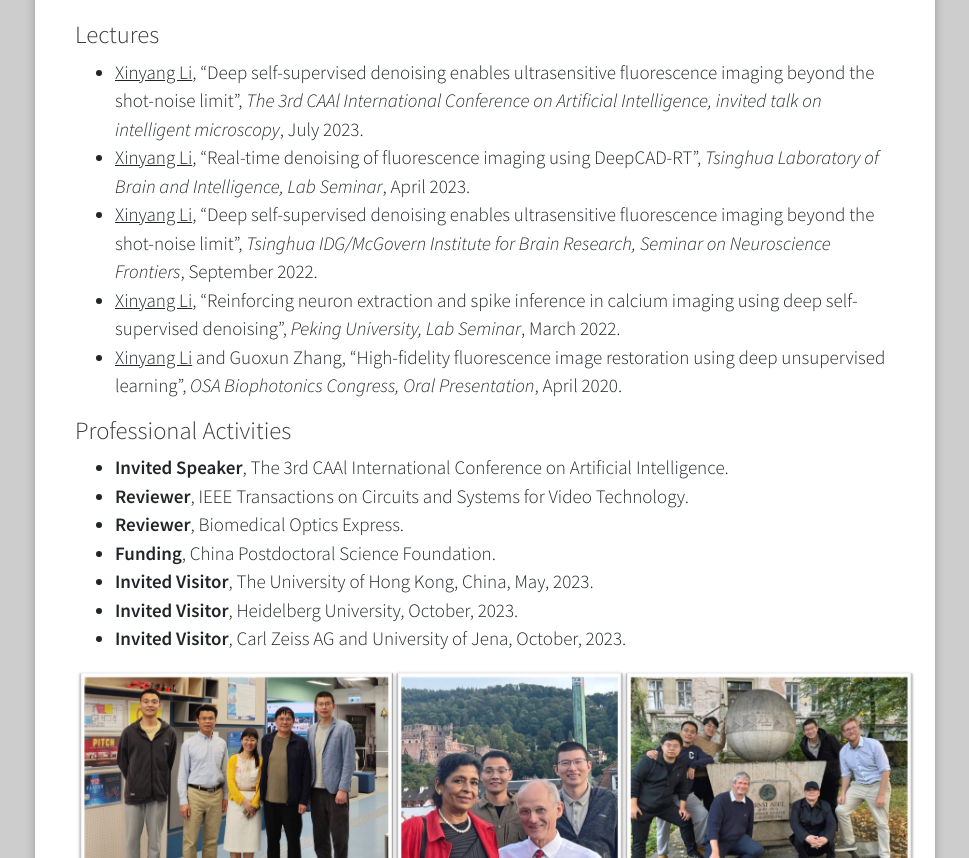
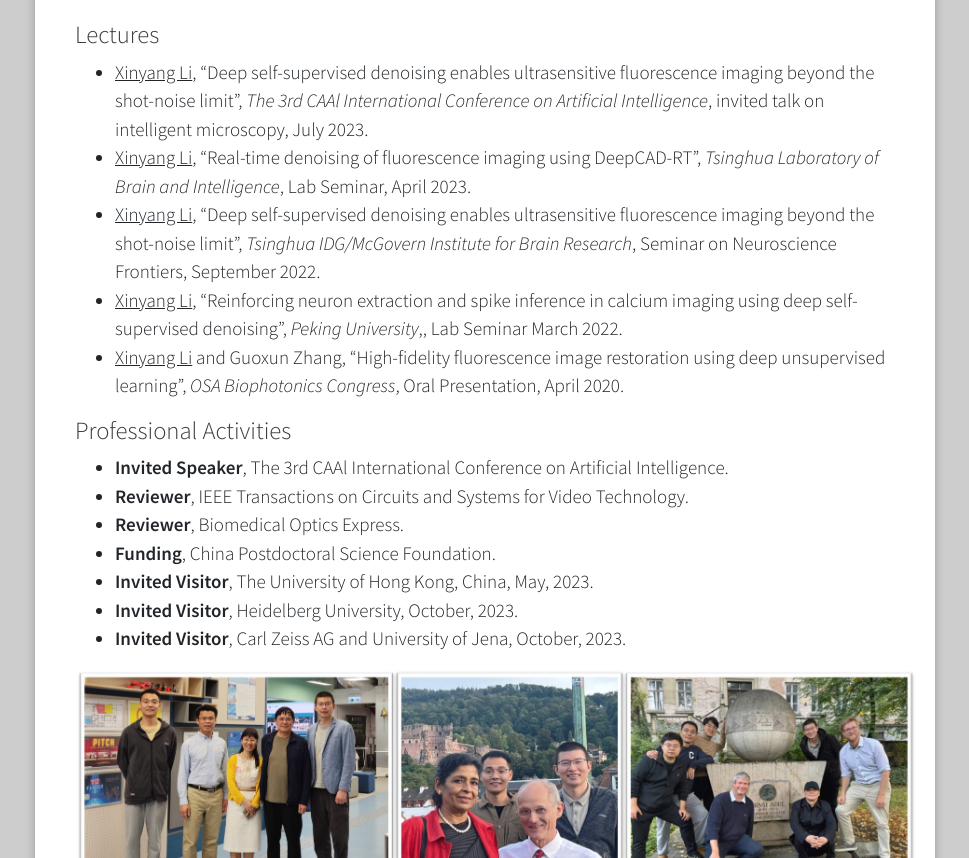
Before and after one commit to Xinyang-Li/Xinyang-Li.github.io, a plain HTML site: page index.html in a window 1280 px wide. Shown: the part 4182-5040 px from the top of the page, without its empty margins (155-1124 px from the left). Drawn offline with nearby package versions, Linux system fonts and the light colour scheme.

Commit message:
Add files via upload

```diff
--- a/index.html
+++ b/index.html
@@ -317,11 +317,11 @@ underline {
 
   <h2>Lectures</h2>
   <ul>
-     <li><u>Xinyang Li</u>, “Deep self-supervised denoising enables ultrasensitive fluorescence imaging beyond the shot-noise limit”, <i>The 3rd CAAl International Conference on Artificial Intelligence, invited talk on intelligent microscopy</i>, July 2023.</li>
-     <li><u>Xinyang Li</u>, “Real-time denoising of fluorescence imaging using DeepCAD-RT”, <i>Tsinghua Laboratory of Brain and Intelligence, Lab Seminar</i>, April 2023.</li>
-     <li><u>Xinyang Li</u>, “Deep self-supervised denoising enables ultrasensitive fluorescence imaging beyond the shot-noise limit”, <i>Tsinghua IDG/McGovern Institute for Brain Research, Seminar on Neuroscience Frontiers</i>, September 2022.</li>
-    <li><u>Xinyang Li</u>, “Reinforcing neuron extraction and spike inference in calcium imaging using deep self-supervised denoising”, <i>Peking University, Lab Seminar</i>, March 2022.</li>
-    <li><u>Xinyang Li</u> and Guoxun Zhang, “High-fidelity fluorescence image restoration using deep unsupervised learning”, <i>OSA Biophotonics Congress, Oral Presentation</i>, April 2020.</li>
+     <li><u>Xinyang Li</u>, “Deep self-supervised denoising enables ultrasensitive fluorescence imaging beyond the shot-noise limit”, <i>The 3rd CAAl International Conference on Artificial Intelligence</i>, invited talk on intelligent microscopy, July 2023.</li>
+     <li><u>Xinyang Li</u>, “Real-time denoising of fluorescence imaging using DeepCAD-RT”, <i>Tsinghua Laboratory of Brain and Intelligence</i>, Lab Seminar, April 2023.</li>
+     <li><u>Xinyang Li</u>, “Deep self-supervised denoising enables ultrasensitive fluorescence imaging beyond the shot-noise limit”, <i>Tsinghua IDG/McGovern Institute for Brain Research</i>, Seminar on Neuroscience Frontiers, September 2022.</li>
+    <li><u>Xinyang Li</u>, “Reinforcing neuron extraction and spike inference in calcium imaging using deep self-supervised denoising”, <i>Peking University</i>,, Lab Seminar March 2022.</li>
+    <li><u>Xinyang Li</u> and Guoxun Zhang, “High-fidelity fluorescence image restoration using deep unsupervised learning”, <i>OSA Biophotonics Congress</i>, Oral Presentation, April 2020.</li>
   </ul>
 
 <h2>Professional Activities</h2>
```
